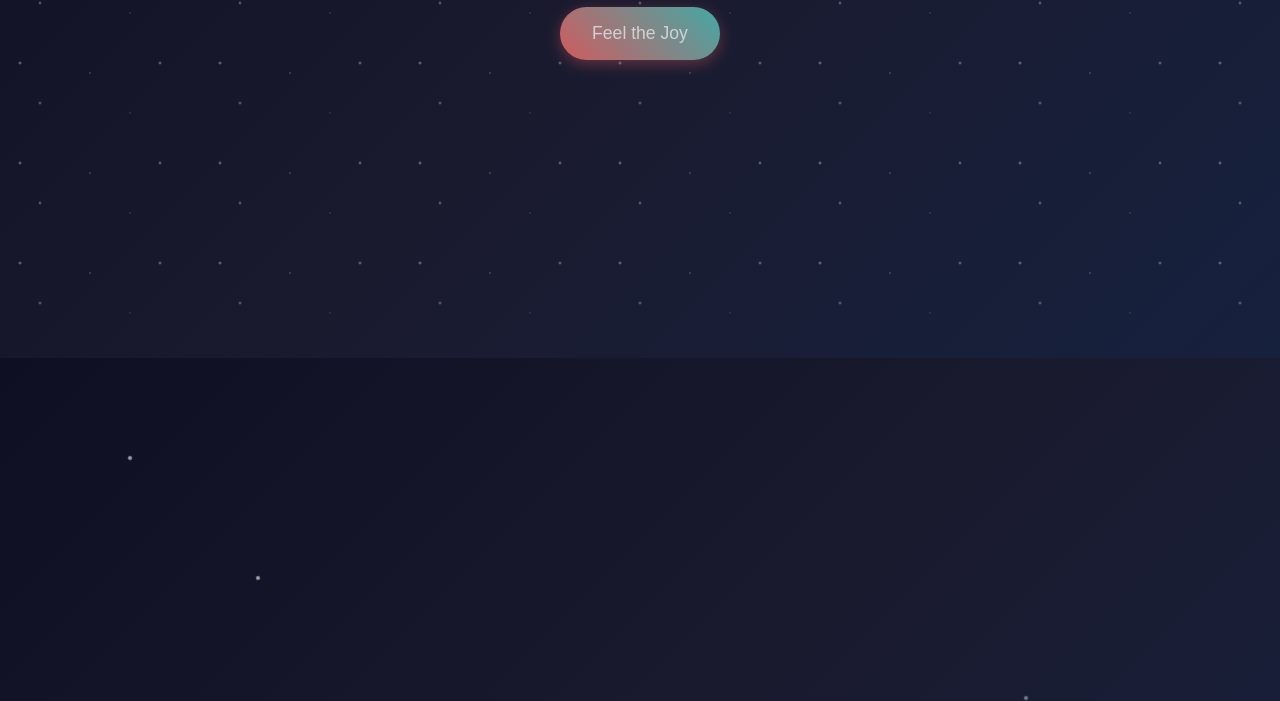
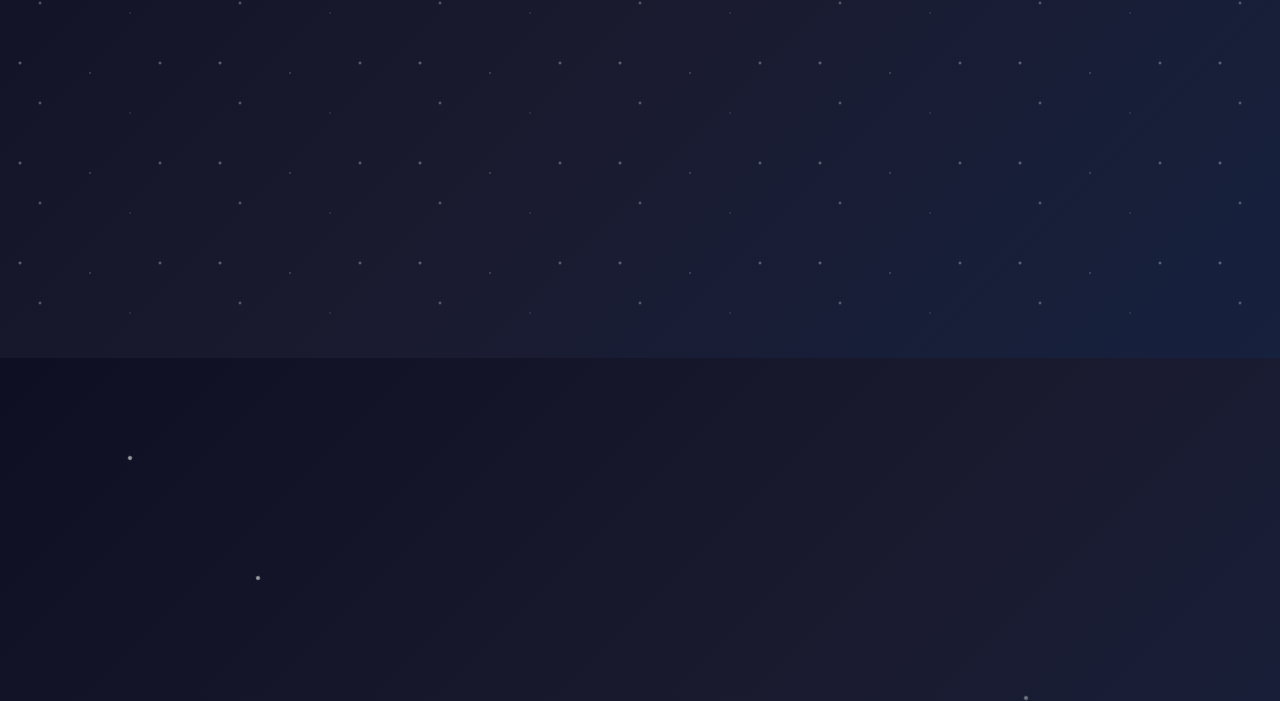
Before and after one commit to saturdaybazaar/website, a plain HTML site: page index.html in a window 1280 px wide. Shown: the part 442-1143 px from the top of the page. Drawn offline with Linux system fonts and the light colour scheme.

Commit message:
removed btn

```diff
--- a/index.html
+++ b/index.html
@@ -190,7 +190,6 @@
     <div class="container">
         <h1>Saturday Bazaar</h1>
         <p class="subtitle">Something Amazing is on the Way</p>
-        <button class="joy-btn" onclick="createSparkles()">Feel the Joy</button>
     </div>
 
     <script>
@@ -224,4 +223,5 @@
         }
     </script>
 </body>
+
 </html>
```
